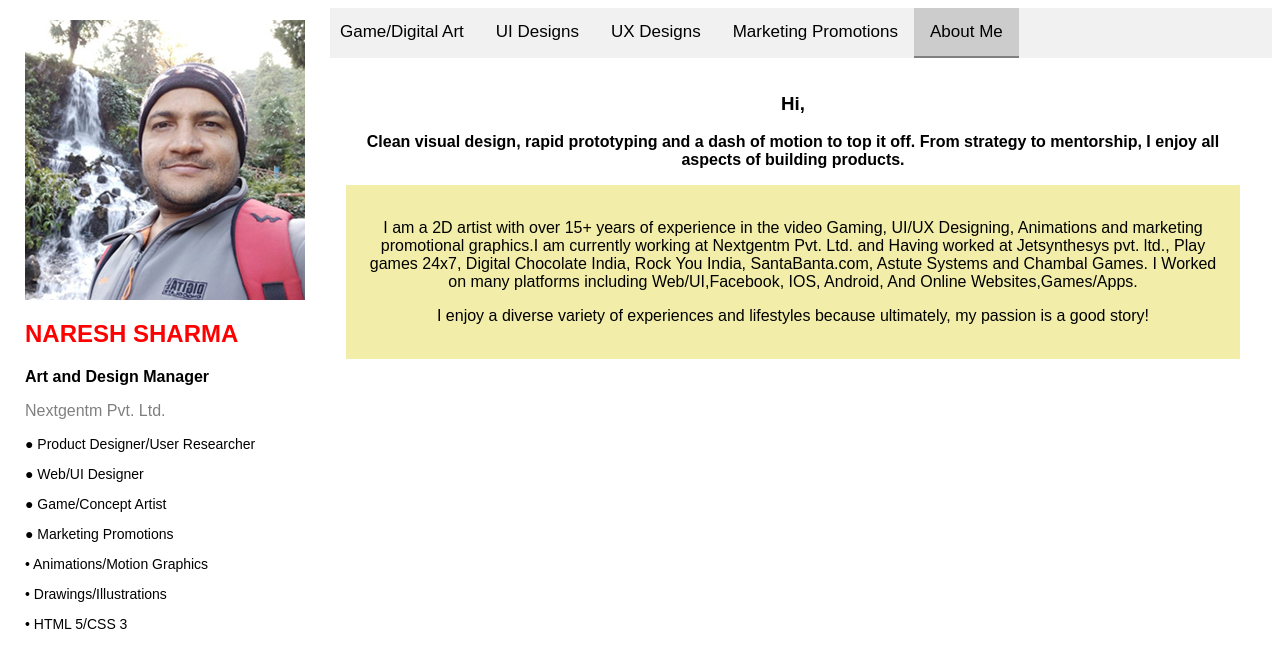
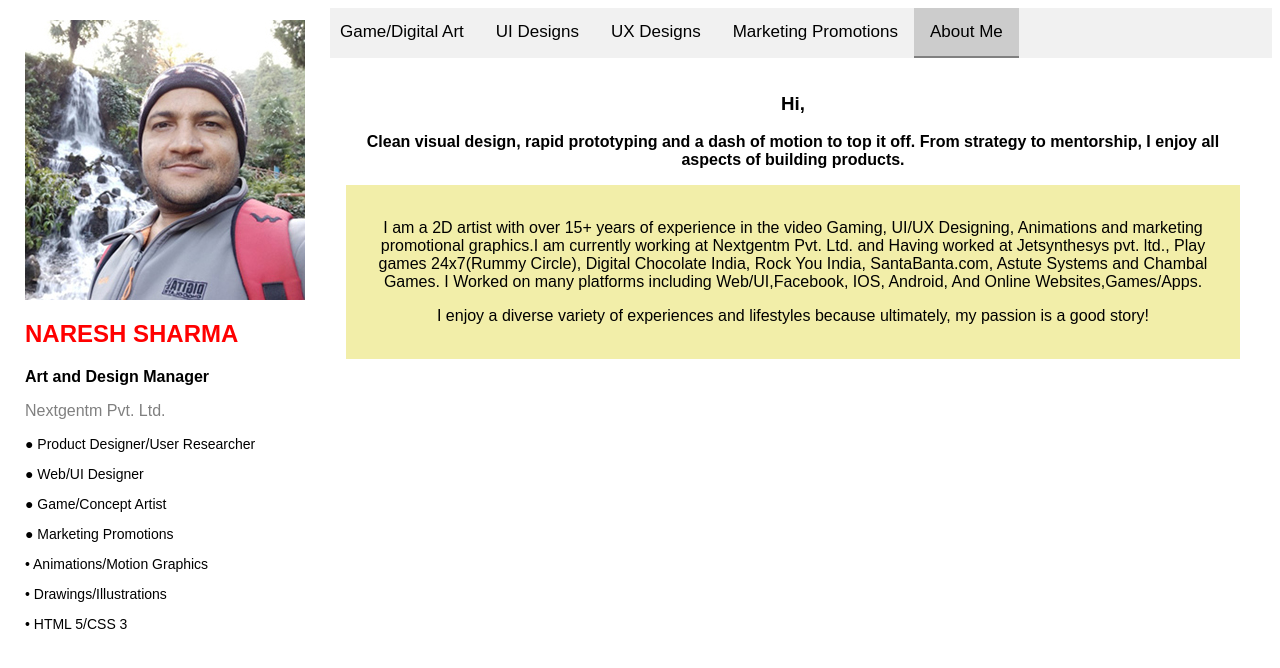
Before and after one commit to nareshart/a, a plain HTML site: page index.html in a window 1280 px wide. Both pictures are taken after a click on the button "About Me". Drawn offline with Linux system fonts and the light colour scheme.

Commit message:
Add files via upload

```diff
--- a/index.html
+++ b/index.html
@@ -61,7 +61,7 @@
   <div class="abousus">
   <p>I am a 2D artist with over 15+ years of experience in the video Gaming, Animations and marketing promotional graphics.
     I am currently working at Nextgentm Pvt. Ltd. and Having worked at Jetsynthesys pvt. ltd.,
-    Play games 24x7, Digital Chocolate India, Rock You India, SantaBanta.com, Astute Systems and Chambal Games.
+    Play games 24x7(Rummy Circle), Digital Chocolate India, Rock You India, SantaBanta.com, Astute Systems and Chambal Games.
     I was the part of many historic and super profitable titles.</p>
     <p>Iknew my creative limits with the user centric and profit making games. And i am the person who knows very well what the people like to play</p>
   </div>
@@ -374,7 +374,7 @@
 
    <div class="abousus">
   <p>I am a 2D artist with over 15+ years of experience in the video Gaming, UI/UX Designing, Animations and marketing
-    promotional graphics.I am currently working at Nextgentm Pvt. Ltd. and Having worked at Jetsynthesys pvt. ltd., Play games 24x7, Digital Chocolate India, Rock You India, SantaBanta.com,
+    promotional graphics.I am currently working at Nextgentm Pvt. Ltd. and Having worked at Jetsynthesys pvt. ltd., Play games 24x7(Rummy Circle), Digital Chocolate India, Rock You India, SantaBanta.com,
     Astute Systems and Chambal Games. I Worked on many platforms including Web/UI,Facebook, IOS, Android, And Online Websites,Games/Apps.</p>
   <p>  I enjoy a diverse variety of experiences and lifestyles because ultimately, my passion is a good story!</p>
    </div>
```
